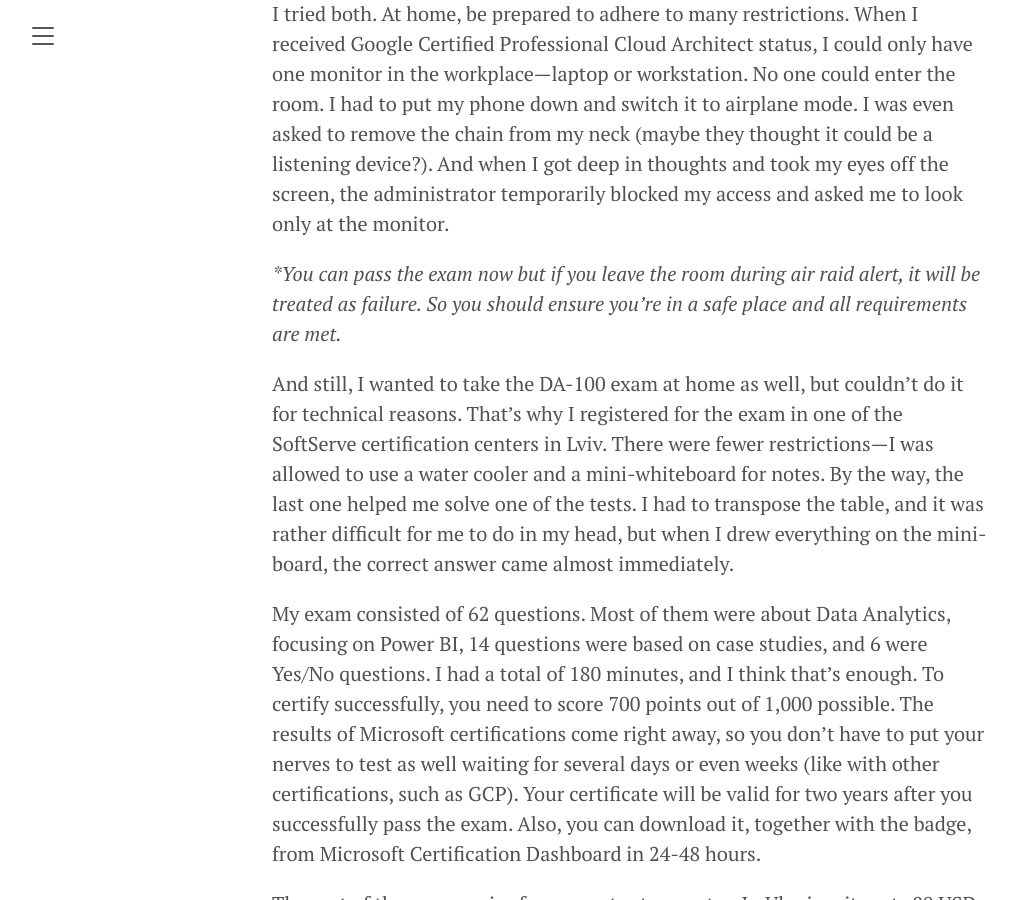
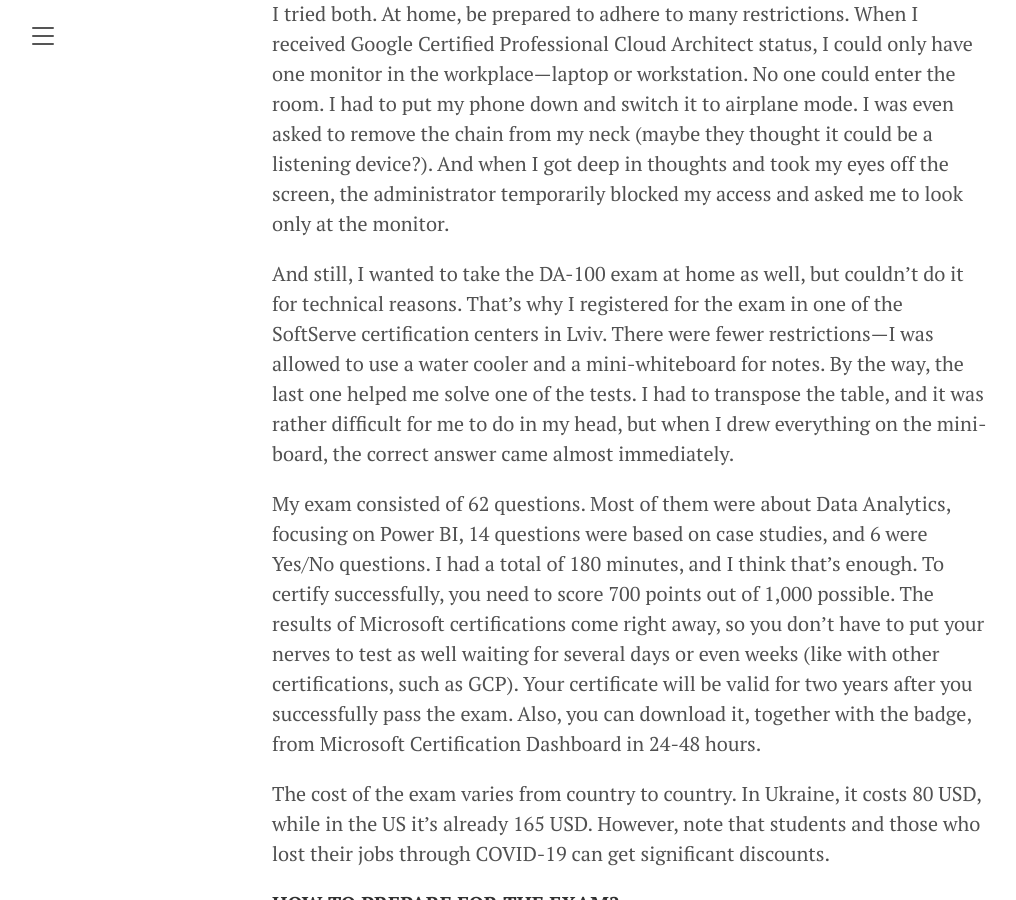
Before and after one commit to kloba/kloba.github.io, a Jekyll site: the page built from _posts/2022-02-18-how-i-become-microsoft-certified-data-analyst-associate.md, in a window 1280 px wide and 900 px high, scrolled down 2257 px. Shown: the whole window, without its empty margins (8-1024 px from the left). Built offline with Jekyll 4.4.1, drawn with Linux system fonts in a browser that asks for light colours; our own code applies the rules of GitHub Pages for plain Markdown files.

Commit message:
Fix formating of the second article

```diff
--- a/_posts/2022-02-18-how-i-become-microsoft-certified-data-analyst-associate.md
+++ b/_posts/2022-02-18-how-i-become-microsoft-certified-data-analyst-associate.md
@@ -28,8 +28,6 @@
 Most professional certifications (from Microsoft, Amazon, Google) are conducted on the [**Pearson VUE**](https://home.pearsonvue.com/Clients/Microsoft.aspx) platform. You need to go to the [**Microsoft Learn**](https://docs.microsoft.com/en-us/learn/certifications/exams/da-100) website, click the Schedule exam button, follow the instructions, and plan the time and place of the professional certification.
 
 There are two options: you can take the exam at home or at a certification center. I tried both. At home, be prepared to adhere to many restrictions. When I received Google Certified Professional Cloud Architect status, I could only have one monitor in the workplace—laptop or workstation. No one could enter the room. I had to put my phone down and switch it to airplane mode. I was even asked to remove the chain from my neck (maybe they thought it could be a listening device?). And when I got deep in thoughts and took my eyes off the screen, the administrator temporarily blocked my access and asked me to look only at the monitor.
-
-*\*You can pass the exam now but if you leave the room during air raid alert, it will be treated as failure. So you should ensure you’re in a safe place and all requirements are met.*
 
 And still, I wanted to take the DA-100 exam at home as well, but couldn’t do it for technical reasons. That’s why I registered for the exam in one of the SoftServe certification centers in Lviv. There were fewer restrictions—I was allowed to use a water cooler and a mini-whiteboard for notes. By the way, the last one helped me solve one of the tests. I had to transpose the table, and it was rather difficult for me to do in my head, but when I drew everything on the mini-board, the correct answer came almost immediately.
 
```
